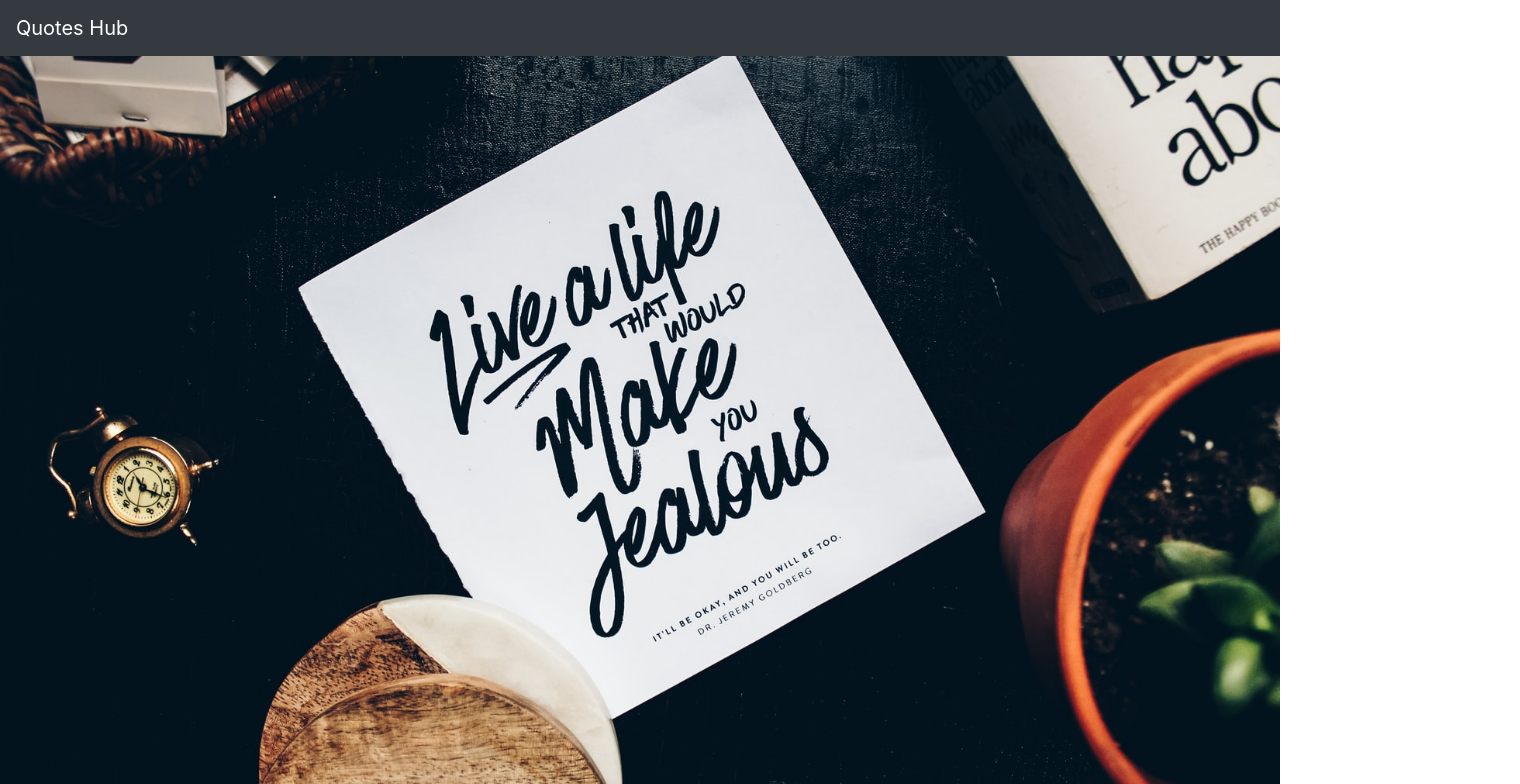
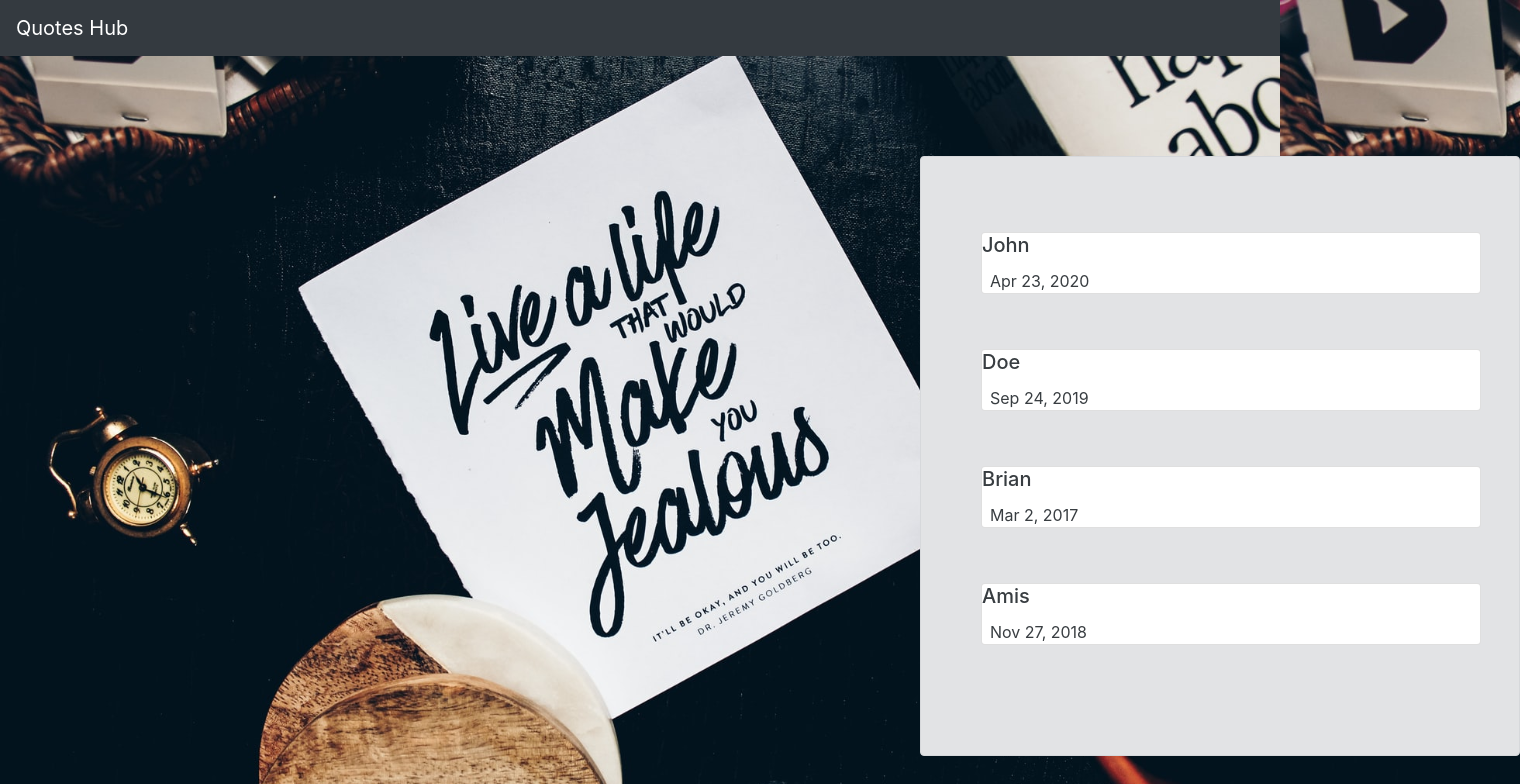
Before and after one commit to Guyoguyes/Quotes, an Angular app: page / in a window 1280 px wide. Shown: the top 784 px of the page, 1520 px wide, since content can reach past the window. Built offline with nearby package versions, Linux system fonts and the light colour scheme.

Commit message:
quote-info component

```diff
--- a/package.json
+++ b/package.json
@@ -19,6 +19,7 @@
     "@angular/platform-browser": "~8.2.4",
     "@angular/platform-browser-dynamic": "~8.2.4",
     "@angular/router": "~8.2.4",
+    "@fortawesome/angular-fontawesome": "^0.6.1",
     "bootstrap": "^4.4.1",
     "rxjs": "~6.4.0",
     "tslib": "^1.10.0",
--- a/src/app/app.component.html
+++ b/src/app/app.component.html
@@ -1,2 +1,13 @@
 
   <app-navbar></app-navbar>
+
+<div class="container">
+  <div class="row">
+    <div class="col-md-6">
+
+    </div>
+    <div class="col-md-6">
+      <app-quote-info></app-quote-info>
+    </div>
+  </div>
+</div>
--- a/src/app/app.module.ts
+++ b/src/app/app.module.ts
@@ -4,11 +4,13 @@ import { NgModule } from '@angular/core';
 import { AppRoutingModule } from './app-routing.module';
 import { AppComponent } from './app.component';
 import { NavbarComponent } from './components/navbar/navbar.component';
+import { QuoteInfoComponent } from './components/quote-info/quote-info.component';
 
 @NgModule({
   declarations: [
     AppComponent,
-    NavbarComponent
+    NavbarComponent,
+    QuoteInfoComponent
   ],
   imports: [
     BrowserModule,
--- /dev/null
+++ b/src/app/components/quote-info/quote-info.component.css
@@ -0,0 +1,13 @@
+.card{
+  margin-top: 100px;
+  margin-left: 250px;
+  width: 600px;
+  height: 600px;
+}
+.item-card{
+  width: 500px;
+  position: center;
+  margin: 55px;
+  margin-left: 40px;
+  height: auto;
+}
--- /dev/null
+++ b/src/app/components/quote-info/quote-info.component.html
@@ -0,0 +1,10 @@
+<div class="container">
+  <div class="card alert-secondary">
+    <div class="card-body"  >
+      <div class="card item-card" *ngFor="let quote of quotes">
+        <h5 class="card-title">{{quote.submitterName}}</h5>
+        <p class="card-text"><i class="far fa-clock pr-2"></i>{{quote.postedDate | date}}</p>
+      </div>
+    </div>
+  </div>
+</div>
--- /dev/null
+++ b/src/app/components/quote-info/quote-info.component.ts
@@ -0,0 +1,23 @@
+import { Component, OnInit } from '@angular/core';
+import {Quote} from "../../model/quote";
+
+@Component({
+  selector: 'app-quote-info',
+  templateUrl: './quote-info.component.html',
+  styleUrls: ['./quote-info.component.css']
+})
+export class QuoteInfoComponent implements OnInit {
+
+  quotes: Quote[] = [
+    new Quote('John','Stephen King', 'I try to create sympathy for my characters, then turn the monsters loose.', new Date(2020, 3, 23)),
+    new Quote('Doe' , 'Ernest Hemingway', 'Prose is architecture, not interior decoration.', new Date(2019, 8,24)),
+    new Quote('Brian', 'Prose is architecture, not interior decoration.', 'To produce a mighty book, you must choose a mighty theme.', new Date(2016, 13, 30)),
+    new Quote('Amis', 'C. J. Cherryh', 'It is perfectly okay to write garbage—as long as you edit brilliantly.', new Date(2018, 10, 27))
+    ]
+
+  constructor() { }
+
+  ngOnInit() {
+  }
+
+}
--- a/src/app/model/quote.ts
+++ b/src/app/model/quote.ts
@@ -1,10 +1,10 @@
 export class Quote {
   showDescription: boolean;
-  upvote: number;
+  upVote: number;
   downVote: number;
   constructor(public submitterName: string, public author: string, public quote: string, public postedDate: Date) {
     this.showDescription = false;
-    this.upvote = 0;
+    this.upVote = 0;
     this.downVote = 0;
   }
 }
```
Also changed, not shown: 2 other files (tests, documents, lock files or other folders).
